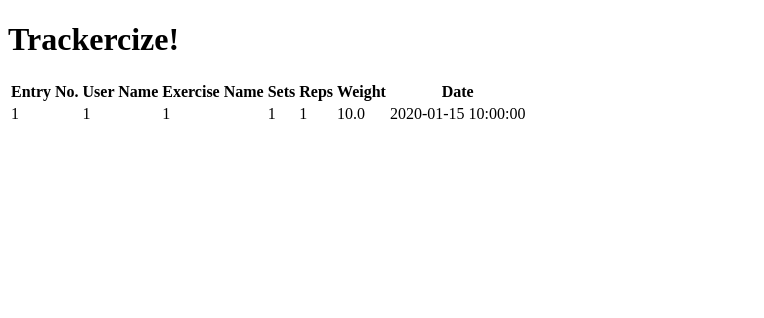
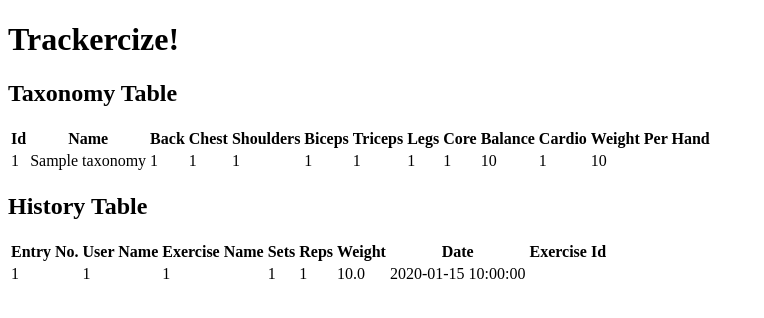
Before and after one commit to pbraunstein/trackercise, a Flask app: page / in a window 1280 px wide. Shown: the top 318 px of the page, without its empty margins (0-764 px from the left). Run offline with Flask 2, Linux system fonts and the light colour scheme; tables that the repository leaves empty hold one stand-in row (values such as "Sample post"); parts of the project's set-up code (start-up, migrations or seed data) failed here and were passed over.

Commit message:
View renders taxonomy table and history table with appropriate foreign keys?

```diff
--- a/app.py
+++ b/app.py
@@ -13,9 +13,14 @@
 
 @app.route('/')
 def hello():
-    results = db.engine.execute('select * from rep_exercises_history;')
-    entries = list(results)
-    entries = [_prepare_entry(x) for x in entries]
+    results_1 = db.engine.execute('select * from rep_exercises_history;')
+    entries_1 = list(results_1)
+    entries_1 = [_prepare_entry(x) for x in entries_1]
+    results_2 = db.engine.execute('select * from rep_exercises_taxonomy;')
+    entries_2 = list(results_2)
+    entries_2a = [list(x) for x in entries_2]
+    entries_2b = [_prepare_taxonomy_entry(x) for x in entries_2a]
+    entries = [entries_1, entries_2b]
     return render_template('index.html', entries=entries)
 
 
@@ -25,5 +30,20 @@
     return values
 
 
+def _prepare_taxonomy_entry(entry):
+    def filter_subentry(x):
+        if type(x) == int:
+            return x
+        elif x == True:
+            return 'YES'
+        elif x == False:
+            return 'NO'
+        else:
+            return x
+
+    return [filter_subentry(x) for x in entry]
+
+
+
 if __name__ == '__main__':
     app.run()
--- a/templates/index.html
+++ b/templates/index.html
@@ -2,6 +2,88 @@
 <title>Flaskr</title>
 <div class=page>
   <h1>Trackercize!</h1>
+    <h2>Taxonomy Table</h2>
+    <table>
+        <tr>
+            <th>
+                Id
+            </th>
+            <th>
+                Name
+            </th>
+            <th>
+                Back
+            </th>
+            <th>
+                Chest
+            </th>
+            <th>
+                Shoulders
+            </th>
+            <th>
+                Biceps
+            </th>
+            <th>
+                Triceps
+            </th>
+            <th>
+                Legs
+            </th>
+            <th>
+                Core
+            </th>
+            <th>
+                Balance
+            </th>
+            <th>
+                Cardio
+            </th>
+            <th>
+                Weight Per Hand
+            </th>
+        </tr>
+        {% for item in entries[1] %}
+        <tr>
+            <td>
+                {{ item[0] }}
+            </td>
+            <td>
+                {{ item[1] }}
+            </td>
+            <td>
+                {{ item[2] }}
+            </td>
+            <td>
+                {{ item[3] }}
+            </td>
+            <td>
+                {{ item[4] }}
+            </td>
+            <td>
+                {{ item[5] }}
+            </td>
+            <td>
+                {{ item[6] }}
+            </td>
+            <td>
+                {{ item[7] }}
+            </td>
+            <td>
+                {{ item[8] }}
+            </td>
+            <td>
+                {{ item[9] }}
+            </td>
+            <td>
+                {{ item[10] }}
+            </td>
+            <td>
+                {{ item[11] }}
+            </td>
+        </tr>
+        {% endfor %}
+    </table>
+    <h2>History Table</h2>
     <table>
         <tr>
             <th>
@@ -25,9 +107,12 @@
             <th>
                 Date
             </th>
+            <th>
+                Exercise Id
+            </th>
 
         </tr>
-        {% for item in entries %}
+        {% for item in entries[0] %}
             <tr>
                 <td>
                     {{ item[0] }}
@@ -50,6 +135,9 @@
                 <td>
                     {{ item[6] }}
                 </td>
+                <td>
+                    {{ item[7] }}
+                </td>
             </tr>
         {% endfor %}
     </table>
```
